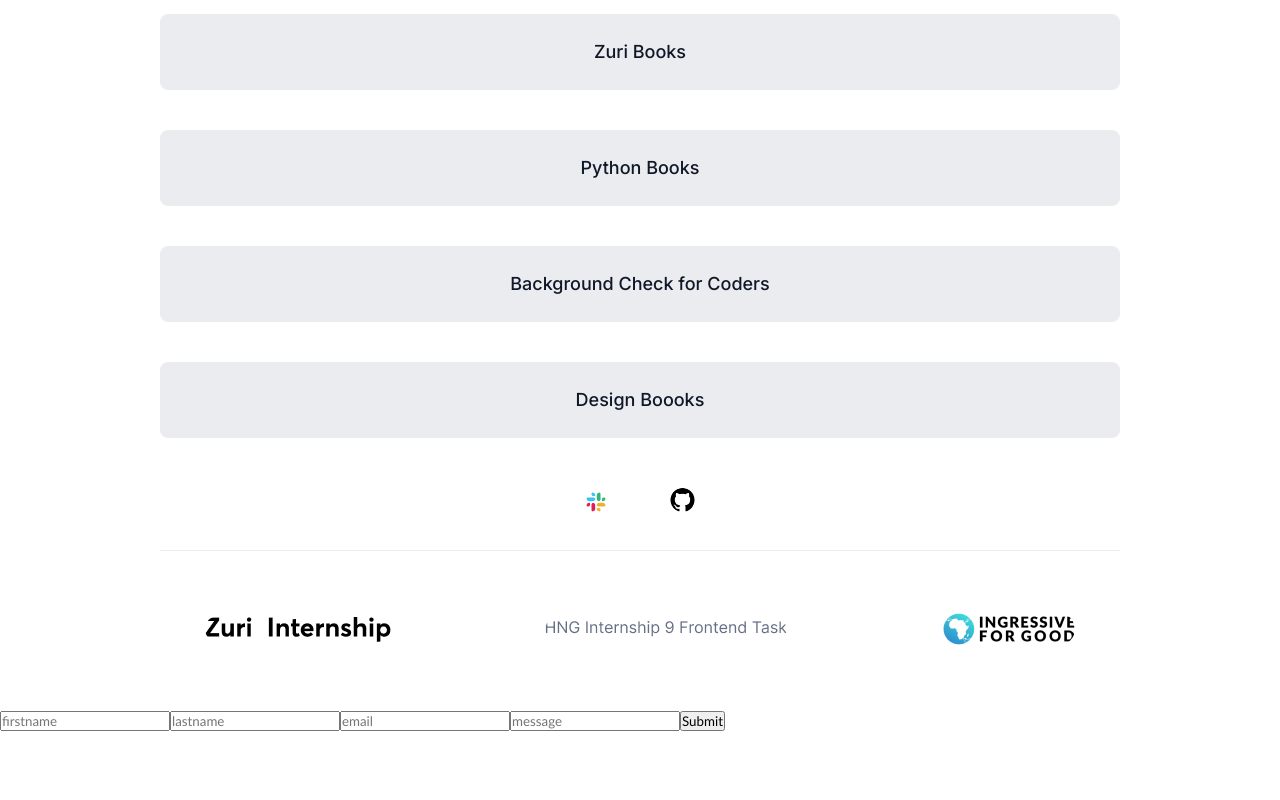
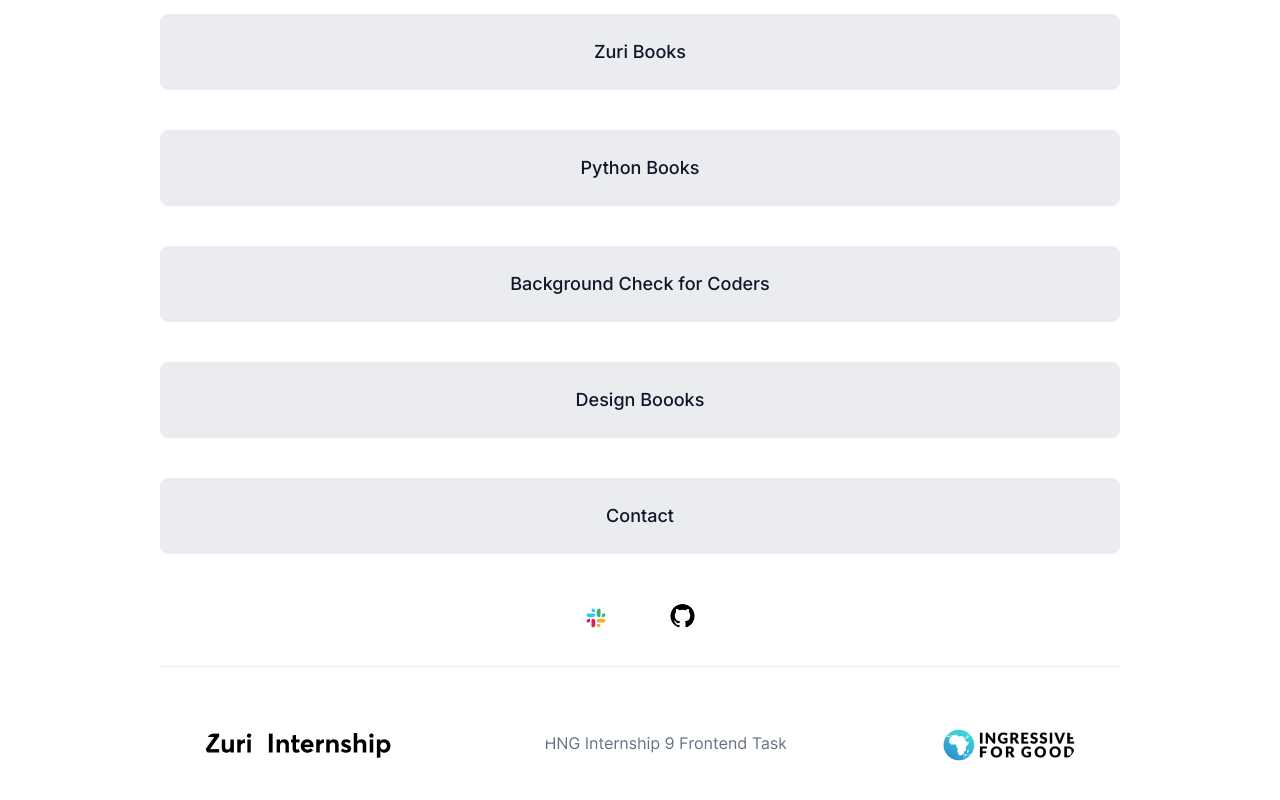
Before and after one commit to Abdulz11/stage1, a React (Create React App) app: page / in a window 1280 px wide. Shown: the part 447-1247 px from the top of the page. Before the commit the page ends 1178 px from the top, so only its background shows below. Built offline with nearby package versions, Linux system fonts and the light colour scheme; the HTML template or start-up script is replaced by a standard one.

Commit message:
feat: routing feature added

```diff
--- a/src/App.js
+++ b/src/App.js
@@ -1,16 +1,16 @@
-import Footer from "./components/Footer";
-import Links from "./components/Links";
-import Profile from "./components/Profile";
 import Contact from "./pages/Contact";
+import Home from "./pages/Home";
 import { BrowserRouter, Routes, Route } from "react-router-dom";
 
 function App() {
   return (
     <div className='app'>
-      <Profile />
-      <Links />
-      <Footer />
-      <Contact />
+      <BrowserRouter>
+        <Routes>
+          <Route path='/' element={<Home />}></Route>
+          <Route path='/contact' element={<Contact />}></Route>
+        </Routes>
+      </BrowserRouter>
     </div>
   );
 }
--- a/src/components/Links.jsx
+++ b/src/components/Links.jsx
@@ -21,6 +21,9 @@ export default function () {
         <a id='book__design' href="https://books.zuri.team/design-rules" title=' Get the ultimate design rules  book from zuri for FREE'>
             Design Boooks
         </a>
+        <a id='contact' href="/contact" >
+            Contact
+        </a>
     </div>
   )
 }
--- a/src/pages/Contact.jsx
+++ b/src/pages/Contact.jsx
@@ -1,4 +1,3 @@
-import React from 'react'
 import { useState } from 'react'
 
 export default function Contact() {
--- /dev/null
+++ b/src/pages/Home.jsx
@@ -0,0 +1,13 @@
+import Footer from "../components/Footer";
+import Links from "../components/Links";
+import Profile from "../components/Profile";
+
+export default function Home() {
+  return (
+   <>
+    <Profile />
+    <Links />
+    <Footer />
+   </>
+  )
+}
```
